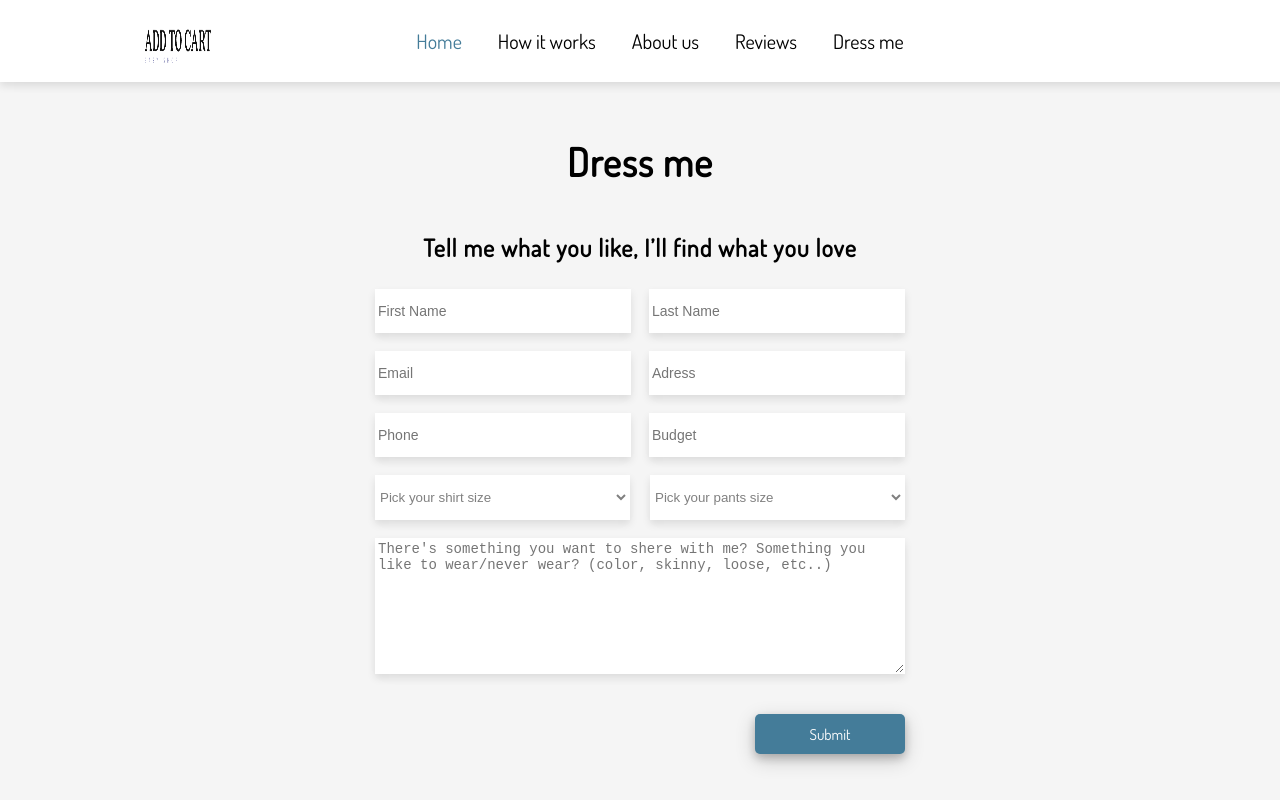
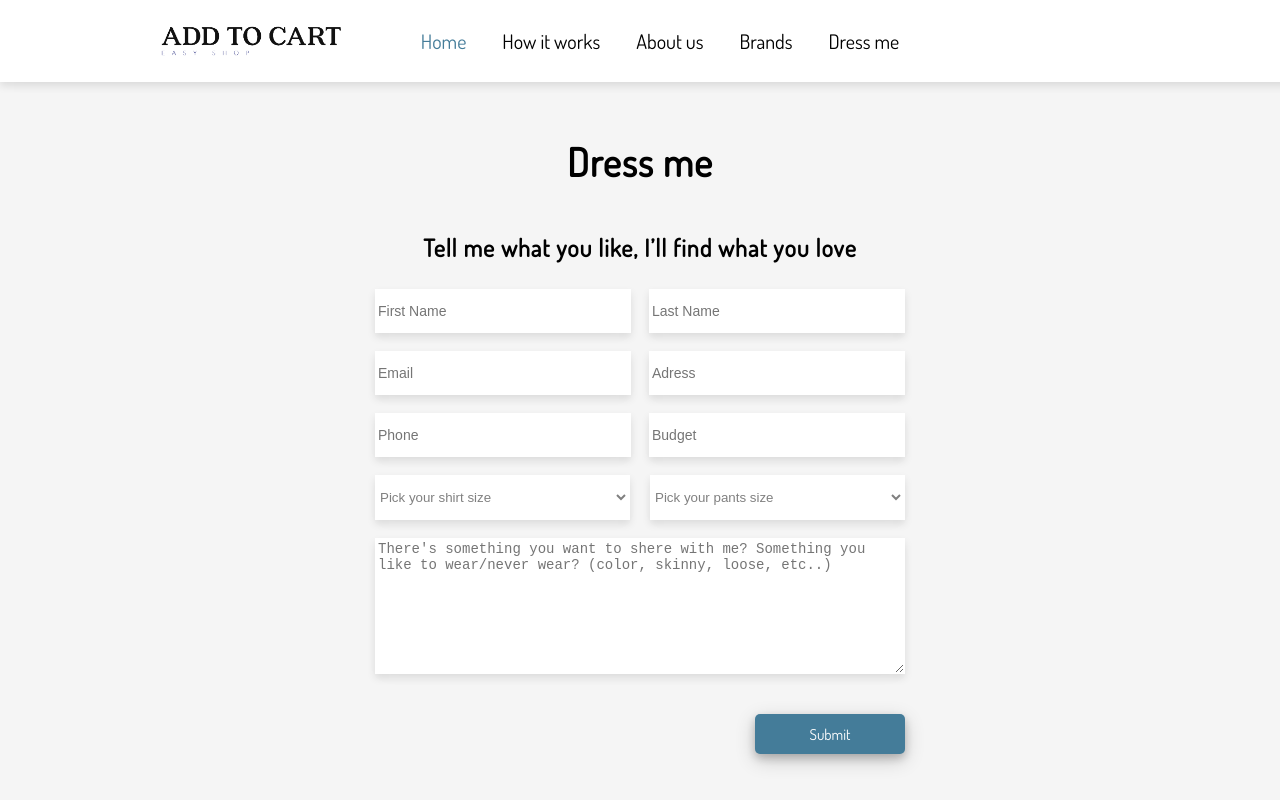
Before and after one commit to hilashay/shopping-app, a React (Create React App) app: page /form-section in a window 1280 px wide. Shown: the top 800 px of the page. Built offline with nearby package versions, Linux system fonts and the light colour scheme.

Commit message:
add-navigate-to-button

```diff
--- a/src/modules/Header/Header.tsx
+++ b/src/modules/Header/Header.tsx
@@ -1,11 +1,14 @@
+import { useNavigate } from "react-router-dom";
+import { NavHashLink } from "react-router-hash-link";
 import styled from "styled-components";
 import logo from "../../../src/images/logo.png";
 import { Nav } from "./Nav";
 
 const Header = () => {
+  const navigate = useNavigate();
   return (
     <Container>
-      <Image src={logo} alt="error" />
+      <Image src={logo} alt="error" onClick={() => navigate("/")} />
       <Nav />
     </Container>
   );
@@ -29,11 +32,12 @@ const Container = styled.header`
 `;
 
 const Image = styled.img`
-  height: 68px;
-  width: 85px;
+  height: auto;
+  width: 230px;
   position: absolute;
   top: 10px;
   left: 135px;
+  cursor: pointer;
   @media (max-width: 768px) {
     left: 40px;
     height: 49px;
--- a/src/modules/Header/Nav.tsx
+++ b/src/modules/Header/Nav.tsx
@@ -2,13 +2,13 @@ import { useState } from "react";
 import styled from "styled-components";
 import { NavHashLink } from "react-router-hash-link";
 
-type LinkLabel = "Home" | "How it works" | "About us" | "Reviews" | "Dress me";
+type LinkLabel = "Home" | "How it works" | "About us" | "Brands" | "Dress me";
 
 const links: Array<{ label: LinkLabel; path: string }> = [
   { label: "Home", path: "#hero-section" },
   { label: "How it works", path: "#howitworks-section" },
   { label: "About us", path: "#about-section" },
-  { label: "Reviews", path: "#reviews-section" },
+  { label: "Brands", path: "#brands-section" },
   { label: "Dress me", path: "form-section" },
 ];
 
--- a/src/modules/Home/Content.tsx
+++ b/src/modules/Home/Content.tsx
@@ -1,13 +1,15 @@
+import { useNavigate } from "react-router-dom";
 import styled from "styled-components";
 import { Span, Button } from "../../components/General.styled";
 
 const Content = () => {
+  const navigate = useNavigate();
   return (
     <Container>
       <Title>
         Discovering styles <Span>you love</Span> just got easier
       </Title>
-      <Button>Contact me</Button>
+      <Button onClick={() => navigate("/form-section")}>Contact me</Button>
     </Container>
   );
 };
@@ -29,6 +31,7 @@ const Title = styled.h1`
   bottom: 350px;
   text-shadow: 2px 2px 2px gray;
   color: white;
+  letter-spacing: 1.5px;
   // width: 70%;
   @media (max-width: 768px) {
     font-size: 40px;
```
